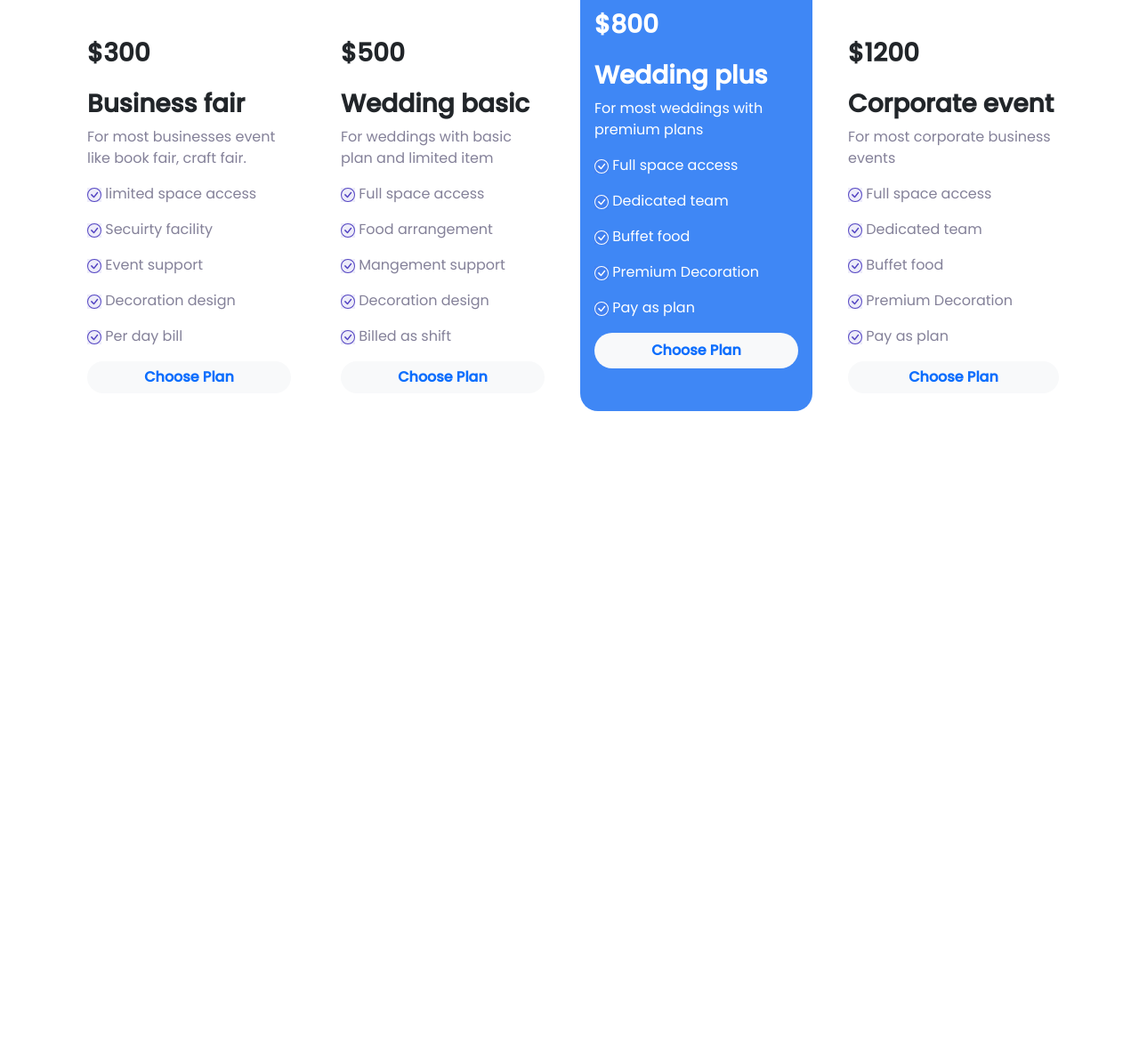
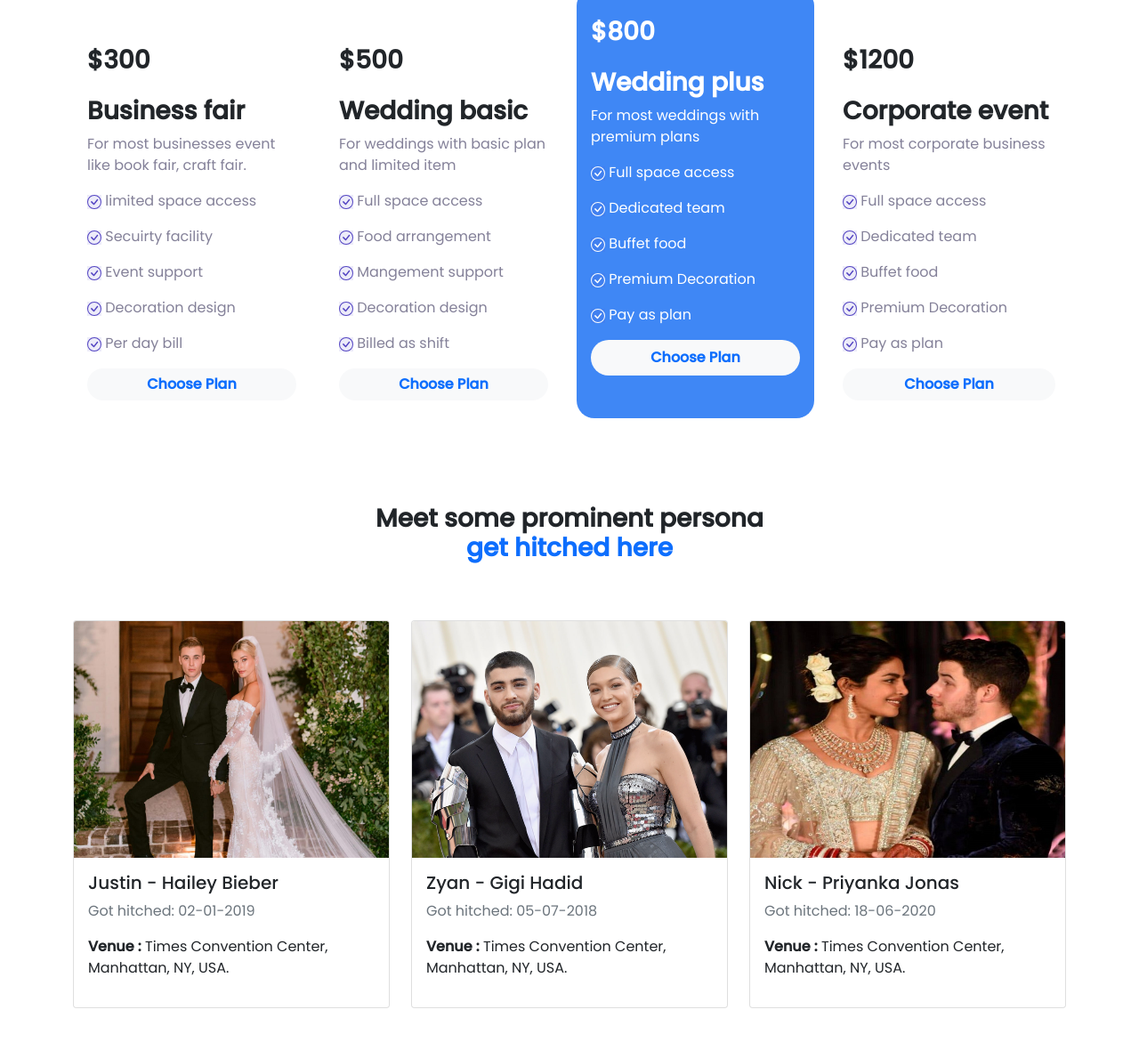
Before and after one commit to forhad-eng/times-convention-center, a plain HTML site: page index.html in a window 1280 px wide. Shown: the part 1266-2437 px from the top of the page at 89% size. Before the commit the page ends 1776 px from the top, so only its background shows below. Drawn offline with nearby package versions, Linux system fonts and the light colour scheme.

Commit message:
Bonus Mark Part Done

```diff
--- a/index.html
+++ b/index.html
@@ -107,11 +107,12 @@
             </div>
         </section>
 
-        <!-- packages section-->
+        <!-- Package section start-->
 
         <section class="container pt-4 mb-5">
             <h3 class="text-center fw-bold mb-5 pb-5">Our Packages</h3>
-            <div class="row row-cols-1 row-cols-md-2 row-cols-lg-4 g-4">
+            <div class="row row-cols-1 row-cols-sm-1 row-cols-md-2 row-cols-lg-4 g-3">
+                <!-- first Package -->
                 <div class="col mt-5">
                   <div class="card border-0">
                     <div class="card-body d-flex flex-column">
@@ -142,6 +143,7 @@
                     </div>
                   </div>
                 </div>
+                <!-- Second Package -->
                 <div class="col mt-5">
                     <div class="card border-0">
                       <div class="card-body d-flex flex-column">
@@ -173,6 +175,7 @@
                       </div>
                     </div>
                   </div>
+                  <!-- Third Package -->
                   <div class="col m-0">
                     <div class="card border-0">
                       <div class="card-body marked-package d-flex flex-column pb-5 position-relative">
@@ -204,6 +207,7 @@
                       </div>
                     </div>
                   </div>
+                  <!-- fourth Package -->
                   <div class="col mt-5 pe-1">
                     <div class="card border-0">
                       <div class="card-body d-flex flex-column">
@@ -236,6 +240,55 @@
                   </div>
               </div>
         </section>
+
+        <!-- package section end -->
+
+        <section class="container pt-5 mb-5">
+            <h3 class="text-center fw-bold mb-5 pb-3">Meet some prominent persona
+                <br>
+                <span class="text-primary">get hitched here</span></h3>
+                <div class="row row-cols-1 row-cols-sm-1 row-cols-md-2 row-cols-lg-3 g-4">
+                    <div class="col">
+                      <div class="card">
+                        <img src="./images/Justin.jpg" class="card-img-top" alt="...">
+                        <div class="card-body">
+                          <h5 class="card-title">Justin - Hailey Bieber </h5>
+                          <p class="card-text text-muted">Got hitched: 02-01-2019</p>
+                          <p><span class="fw-bold">Venue :</span> Times Convention Center,
+                              <br>
+                              Manhattan, NY, USA.
+                          </p>
+                        </div>
+                      </div>
+                    </div>
+                    <div class="col">
+                      <div class="card">
+                        <img src="./images/Zayn.png" class="card-img-top" alt="...">
+                        <div class="card-body">
+                          <h5 class="card-title">Zyan - Gigi Hadid</h5>
+                          <p class="card-text text-muted">Got hitched: 05-07-2018</p>
+                          <p><span class="fw-bold">Venue :</span> Times Convention Center,
+                              <br>
+                              Manhattan, NY, USA.
+                          </p>
+                        </div>
+                      </div>
+                    </div>
+                    <div class="col">
+                      <div class="card">
+                        <img src="./images/Nick.jpg" class="card-img-top" alt="...">
+                        <div class="card-body">
+                          <h5 class="card-title">Nick - Priyanka Jonas</h5>
+                          <p class="card-text text-muted">Got hitched: 18-06-2020</p>
+                          <p><span class="fw-bold">Venue :</span> Times Convention Center,
+                              <br>
+                              Manhattan, NY, USA.
+                          </p>
+                        </div>
+                      </div>
+                    </div>
+                  </div>
+        </section>
     </main>
 
     <script src="https://cdn.jsdelivr.net/npm/bootstrap@5.1.3/dist/js/bootstrap.bundle.min.js" integrity="sha384-ka7Sk0Gln4gmtz2MlQnikT1wXgYsOg+OMhuP+IlRH9sENBO0LRn5q+8nbTov4+1p" crossorigin="anonymous"></script>
```
Also changed, not shown: images/Justin.jpg (added), images/Nick.jpg (added), images/Zayn.png (added), images/banner.png (deleted), images/person 1.png (deleted), images/person 2.png (deleted), images/person 3.png (deleted), 1 other file.
